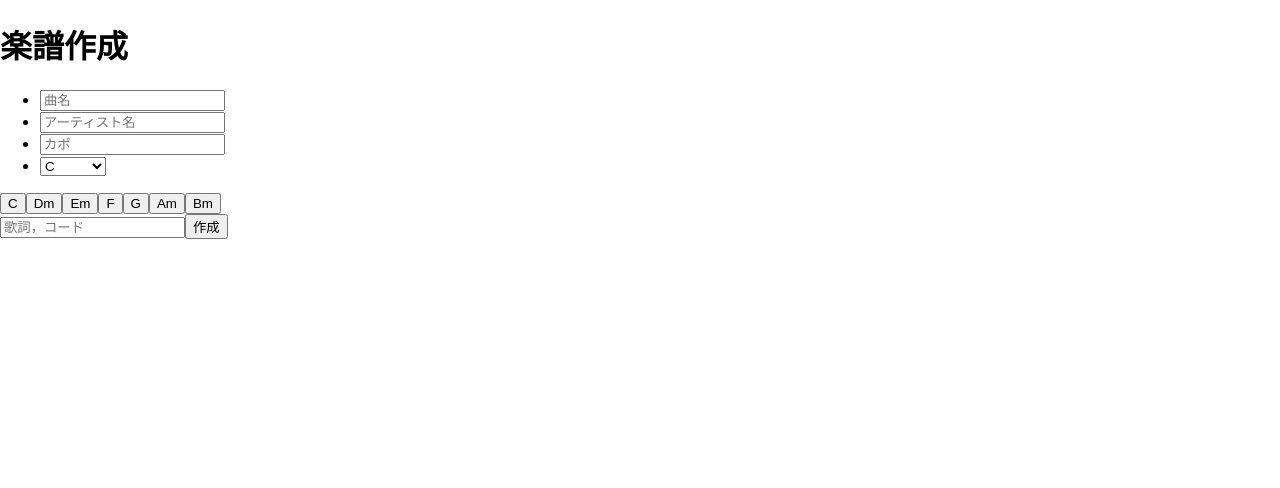
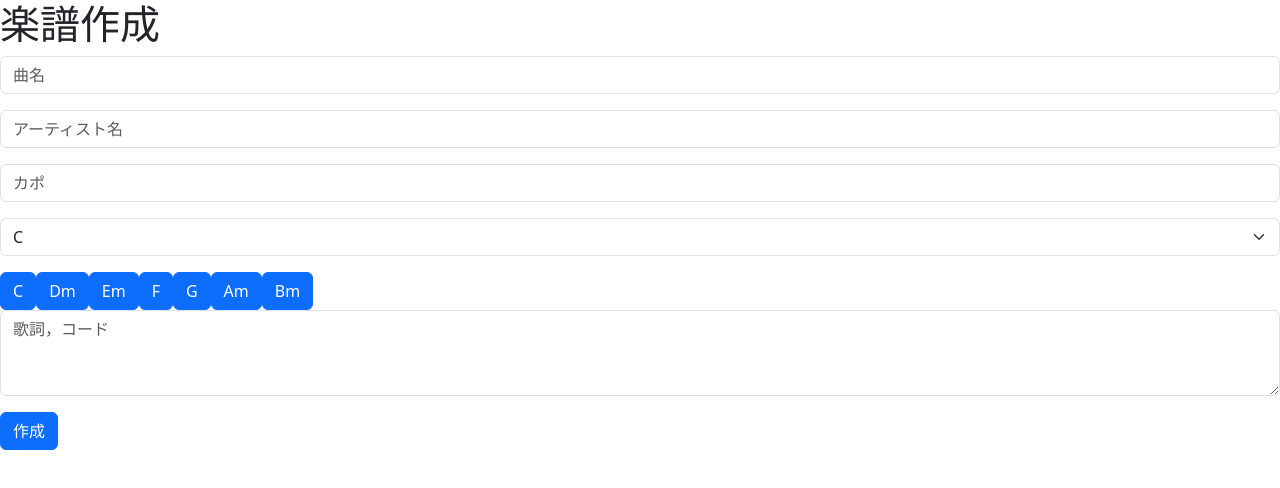
Before and after one commit to kasai27/create_code_score_site, a React (Create React App) app: page / in a window 1280 px wide. Shown: the top 488 px of the page. Built offline with nearby package versions, Linux system fonts and the light colour scheme.

Commit message:
bootstrap追加

```diff
--- a/package.json
+++ b/package.json
@@ -6,7 +6,9 @@
     "@testing-library/jest-dom": "^5.14.1",
     "@testing-library/react": "^13.0.0",
     "@testing-library/user-event": "^13.2.1",
+    "bootstrap": "^5.3.1",
     "react": "^18.2.0",
+    "react-bootstrap": "^2.8.0",
     "react-dom": "^18.2.0",
     "react-scripts": "5.0.1",
     "web-vitals": "^2.1.0"
--- a/src/App.jsx
+++ b/src/App.jsx
@@ -1,4 +1,7 @@
 import React, { useState } from "react";
+import Form from "react-bootstrap/Form";
+import Button from "react-bootstrap/Button";
+import { FormGroup } from "react-bootstrap";
 
 function App() {
   // 入力される状態管理
@@ -57,26 +60,28 @@ function App() {
 
   // コードのボタンが押された時のロジック
   const onClickCodeButton = (code) => {
+    code = "[" + code + "]"
     setLiric((prevContent) => prevContent + code)
   }
 
   return (
     <div className="App">
       <h1>楽譜作成</h1>
+      <Form>
+        <Form.Group className="mb-3" >
+          <Form.Control type="text" placeholder="曲名" onChange={onChangeTitle} />
+        </Form.Group>
+        <Form.Group className="mb-3" >
+          <Form.Control type="text" placeholder="アーティスト名" onChange={onChangeName} />
+        </Form.Group>
+        <Form.Group className="mb-3" >
+          <Form.Control type="text" placeholder="カポ" onChange={onChangeKapo} />
+        </Form.Group>
+      </Form>
 
-      <form>
-        <ul>
-          <li>
-            <input type="text" placeholder="曲名" onChange={onChangeTitle} />
-          </li>
-          <li>
-            <input type="text" placeholder="アーティスト名" onChange={onChangeName} />
-          </li>
-          <li>
-            <input type="text" placeholder="カポ" onChange={onChangeKapo} />
-          </li>
-          <li>
-            <select name="key" value={key} onChange={onChangeKey}>
+      <Form>
+        <Form.Group className="mb-3">
+          <Form.Select value={key} onChange={onChangeKey}>
             <optgroup label="メジャーキー">
               <option value="C">C</option>
               <option value="C#">C#</option>
@@ -105,24 +110,25 @@ function App() {
               <option value="Gm">Gm</option>
               <option value="G#m">G#m</option>
             </optgroup>
+          </Form.Select>
+        </Form.Group>
+      </Form>
 
-            </select>
-            {/* <input type="text" value={key} placeholder="キー" onChange={onChangeKey} /> */}
-          </li>
-        </ul>
-      </form>
+      <Button onClick={(e) => {e.preventDefault(); onClickCodeButton(keyList[0])}}>{keyList[0]}</Button>
+      <Button onClick={(e) => {e.preventDefault(); onClickCodeButton(keyList[1])}}>{keyList[1]}</Button>
+      <Button onClick={(e) => {e.preventDefault(); onClickCodeButton(keyList[2])}}>{keyList[2]}</Button>
+      <Button onClick={(e) => {e.preventDefault(); onClickCodeButton(keyList[3])}}>{keyList[3]}</Button>
+      <Button onClick={(e) => {e.preventDefault(); onClickCodeButton(keyList[4])}}>{keyList[4]}</Button>
+      <Button onClick={(e) => {e.preventDefault(); onClickCodeButton(keyList[5])}}>{keyList[5]}</Button>
+      <Button onClick={(e) => {e.preventDefault(); onClickCodeButton(keyList[6])}}>{keyList[6]}</Button>
 
-      <form>
-        <button onClick={(e) => {e.preventDefault(); onClickCodeButton(keyList[0])}}>{keyList[0]}</button>
-        <button onClick={(e) => {e.preventDefault(); onClickCodeButton(keyList[1])}}>{keyList[1]}</button>
-        <button onClick={(e) => {e.preventDefault(); onClickCodeButton(keyList[2])}}>{keyList[2]}</button>
-        <button onClick={(e) => {e.preventDefault(); onClickCodeButton(keyList[3])}}>{keyList[3]}</button>
-        <button onClick={(e) => {e.preventDefault(); onClickCodeButton(keyList[4])}}>{keyList[4]}</button>
-        <button onClick={(e) => {e.preventDefault(); onClickCodeButton(keyList[5])}}>{keyList[5]}</button>
-        <button onClick={(e) => {e.preventDefault(); onClickCodeButton(keyList[6])}}>{keyList[6]}</button>
-      </form>
-      <input type="text" value={liric} onChange={onChangeLiric} placeholder="歌詞，コード" />
-      <button type="submit" >作成</button>
+      <Form>
+        <Form.Group className="mb-3">
+          <Form.Control as="textarea" rows={3} value={liric} onChange={onChangeLiric} placeholder="歌詞，コード" />
+        </Form.Group>
+      </Form>
+
+      <Button type="submit" >作成</Button>
 
     </div>
   );
--- a/src/index.js
+++ b/src/index.js
@@ -2,7 +2,7 @@ import React from 'react';
 import ReactDOM from 'react-dom/client';
 import './index.css';
 import App from './App';
-
+import 'bootstrap/dist/css/bootstrap.min.css';
 
 const root = ReactDOM.createRoot(document.getElementById('root'));
 root.render(
```
Also changed, not shown: 2 other files (tests, documents, lock files or other folders). Lines whose indentation alone changed are shown as unchanged.
